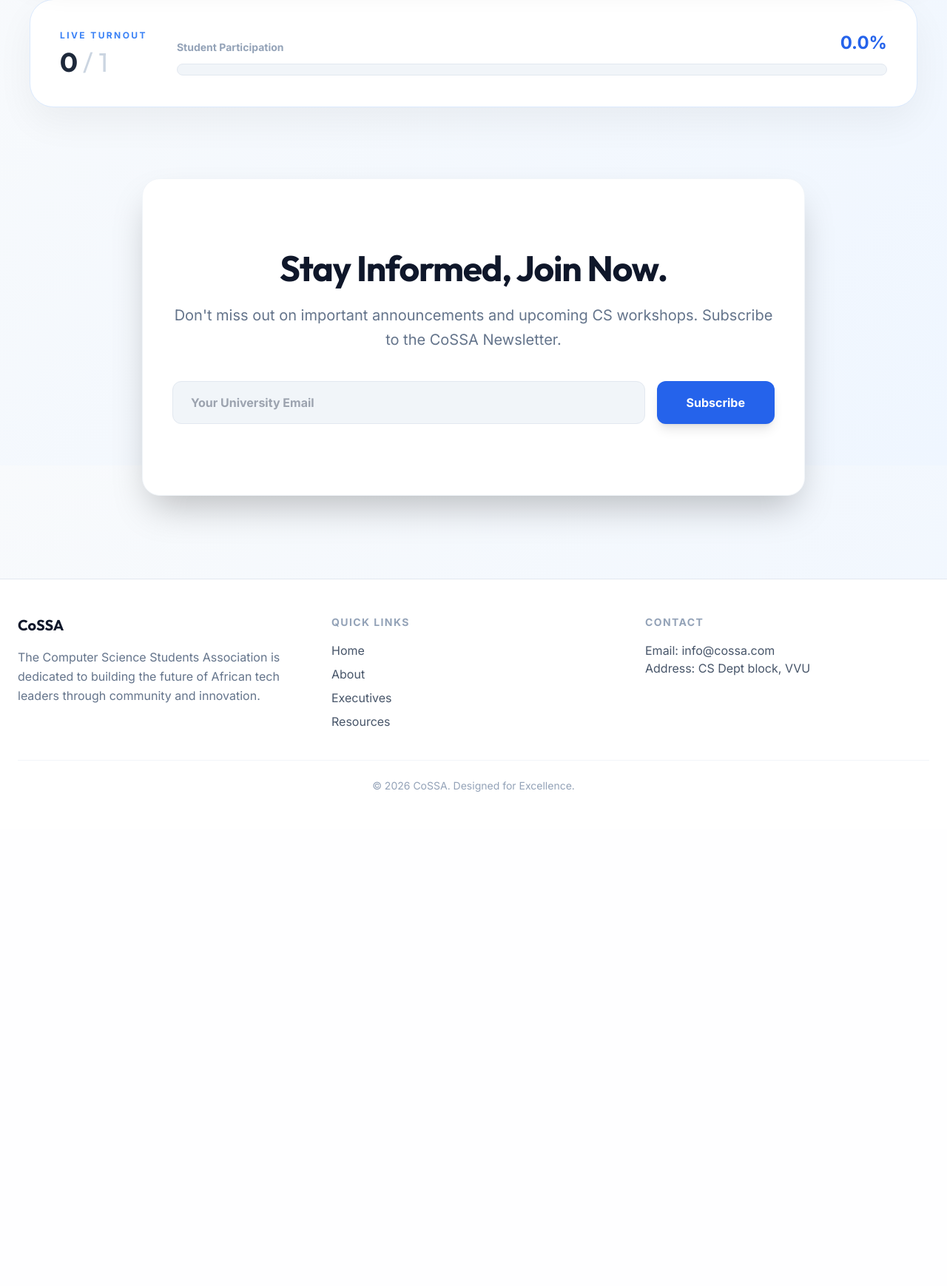
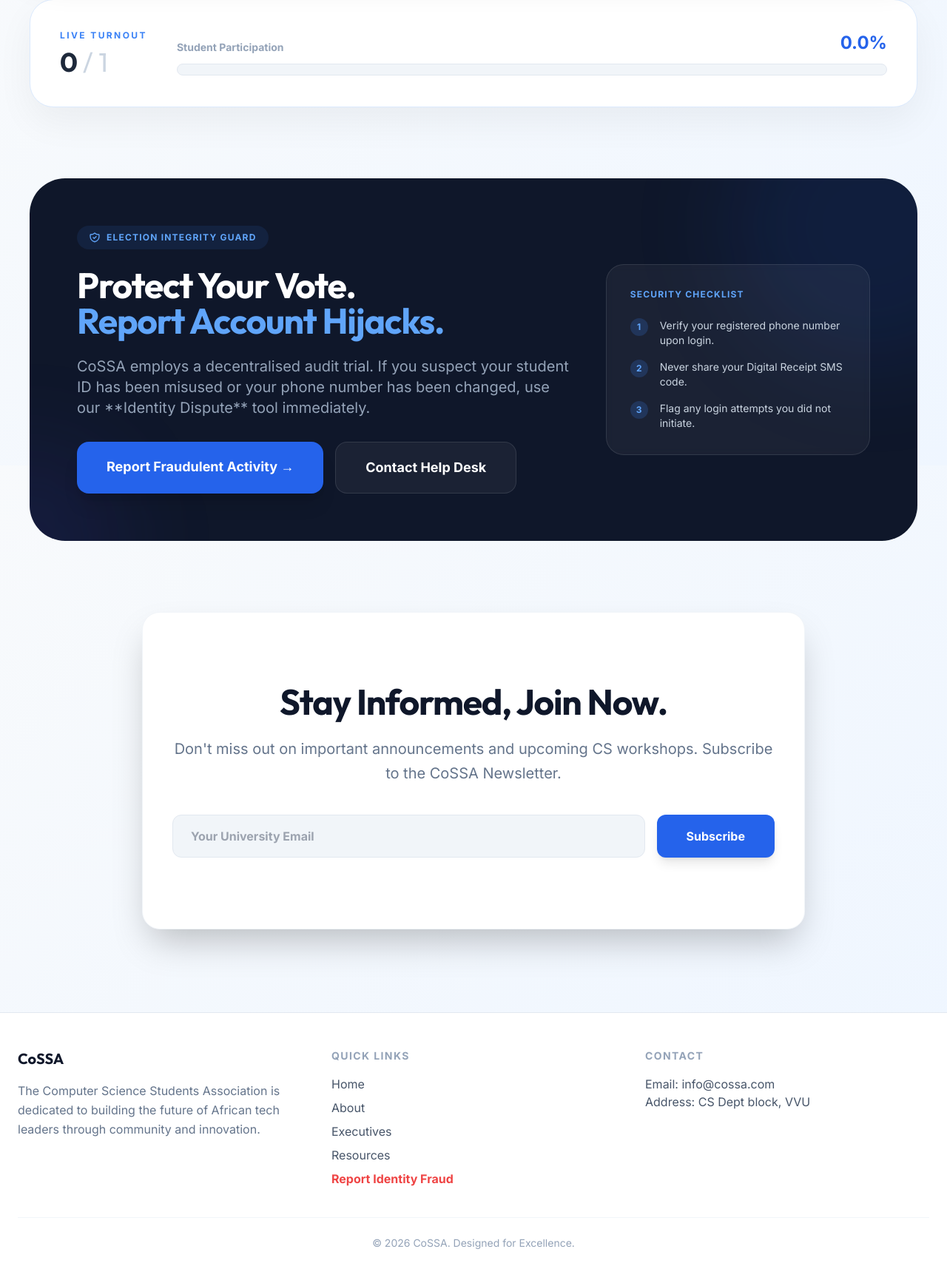
Before and after one commit to sasusavage/cosaa, a Flask app: page / in a window 1280 px wide. Shown: the part 971-2709 px from the top of the page at 74% size. Before the commit the page ends 2041 px from the top, so only its background shows below. Run offline with Flask 3, Linux system fonts and the light colour scheme; some libraries are stand-ins or nearby versions.

Commit message:
fix: implement high-fidelity Identity Guard on homepage and footer

```diff
--- a/app/templates/base.html
+++ b/app/templates/base.html
@@ -166,6 +166,7 @@
                     <li><a href="{{ url_for('main.about') }}" class="hover:text-blue-600">About</a></li>
                     <li><a href="{{ url_for('main.executives') }}" class="hover:text-blue-600">Executives</a></li>
                     <li><a href="{{ url_for('main.resources') }}" class="hover:text-blue-600">Resources</a></li>
+                    <li><a href="{{ url_for('voting.report_hijack') }}" class="text-red-500 font-bold hover:text-red-700">Report Identity Fraud</a></li>
                 </ul>
             </div>
             <div>
--- a/app/templates/main/index.html
+++ b/app/templates/main/index.html
@@ -309,6 +309,51 @@
     </div>
 </section>
 {% endif %}
+{# ── Identity Guard & Support ─────────────────────────────────────────── #}
+<section class="max-w-7xl mx-auto mb-24 px-4">
+    <div class="bg-slate-900 rounded-[3rem] p-10 md:p-16 relative overflow-hidden group">
+        {# Decorative Background Elements #}
+        <div class="absolute top-0 right-0 w-96 h-96 bg-blue-600/10 rounded-full -mr-32 -mt-32 blur-3xl group-hover:bg-blue-600/20 transition-all duration-700"></div>
+        <div class="absolute bottom-0 left-0 w-64 h-64 bg-indigo-600/10 rounded-full -ml-32 -mb-32 blur-3xl group-hover:bg-indigo-600/20 transition-all duration-700"></div>
+
+        <div class="relative z-10 flex flex-col lg:flex-row items-center gap-12">
+            <div class="flex-1 text-center lg:text-left">
+                <div class="inline-flex items-center gap-2 bg-blue-500/10 text-blue-400 px-4 py-2 rounded-full text-xs font-black uppercase tracking-widest mb-6">
+                    <svg xmlns="http://www.w3.org/2000/svg" class="h-4 w-4" fill="none" viewBox="0 0 24 24" stroke="currentColor"><path stroke-linecap="round" stroke-linejoin="round" stroke-width="2" d="M9 12l2 2 4-4m5.618-4.016A11.955 11.955 0 0112 2.944a11.955 11.955 0 01-8.618 3.04A12.02 12.02 0 003 9c0 5.591 3.824 10.29 9 11.622 5.176-1.332 9-6.03 9-11.622 0-1.042-.133-2.052-.382-3.016z" /></svg>
+                    Election Integrity Guard
+                </div>
+                <h2 class="text-4xl md:text-5xl font-black text-white mb-6 tracking-tight">Protect Your Vote. <br><span class="text-blue-400">Report Account Hijacks.</span></h2>
+                <p class="text-slate-400 text-lg md:text-xl leading-relaxed mb-8 max-w-2xl">
+                    CoSSA employs a decentralised audit trial. If you suspect your student ID has been misused or your phone number has been changed, use our **Identity Dispute** tool immediately.
+                </p>
+                <div class="flex flex-col sm:flex-row gap-4 justify-center lg:justify-start">
+                    <a href="{{ url_for('voting.report_hijack') }}" class="bg-blue-600 text-white px-10 py-5 rounded-2xl font-black text-lg hover:bg-blue-700 shadow-xl transition-all hover:scale-105 active:scale-95">Report Fraudulent Activity →</a>
+                    <a href="mailto:{{ site_footer_email }}" class="bg-white/5 border border-white/10 text-white px-10 py-5 rounded-2xl font-bold text-lg hover:bg-white/10 transition-all">Contact Help Desk</a>
+                </div>
+            </div>
+
+            <div class="w-full lg:w-1/3">
+                <div class="bg-white/5 border border-white/10 rounded-3xl p-8 backdrop-blur-sm">
+                    <p class="text-blue-400 font-black uppercase tracking-widest text-xs mb-6">Security Checklist</p>
+                    <ul class="space-y-4">
+                        <li class="flex gap-4 text-slate-300">
+                            <span class="w-6 h-6 bg-blue-500/20 text-blue-400 rounded-full flex items-center justify-center text-xs flex-shrink-0 font-bold">1</span>
+                            <span class="text-sm font-medium">Verify your registered phone number upon login.</span>
+                        </li>
+                        <li class="flex gap-4 text-slate-300">
+                            <span class="w-6 h-6 bg-blue-500/20 text-blue-400 rounded-full flex items-center justify-center text-xs flex-shrink-0 font-bold">2</span>
+                            <span class="text-sm font-medium">Never share your Digital Receipt SMS code.</span>
+                        </li>
+                        <li class="flex gap-4 text-slate-300">
+                            <span class="w-6 h-6 bg-blue-500/20 text-blue-400 rounded-full flex items-center justify-center text-xs flex-shrink-0 font-bold">3</span>
+                            <span class="text-sm font-medium">Flag any login attempts you did not initiate.</span>
+                        </li>
+                    </ul>
+                </div>
+            </div>
+        </div>
+    </div>
+</section>
 
 {# ── Newsletter ────────────────────────────────────────────────────────────── #}
 <section class="max-w-4xl mx-auto py-24 px-10 bg-white rounded-3xl shadow-2xl border border-slate-100 text-center">
```
